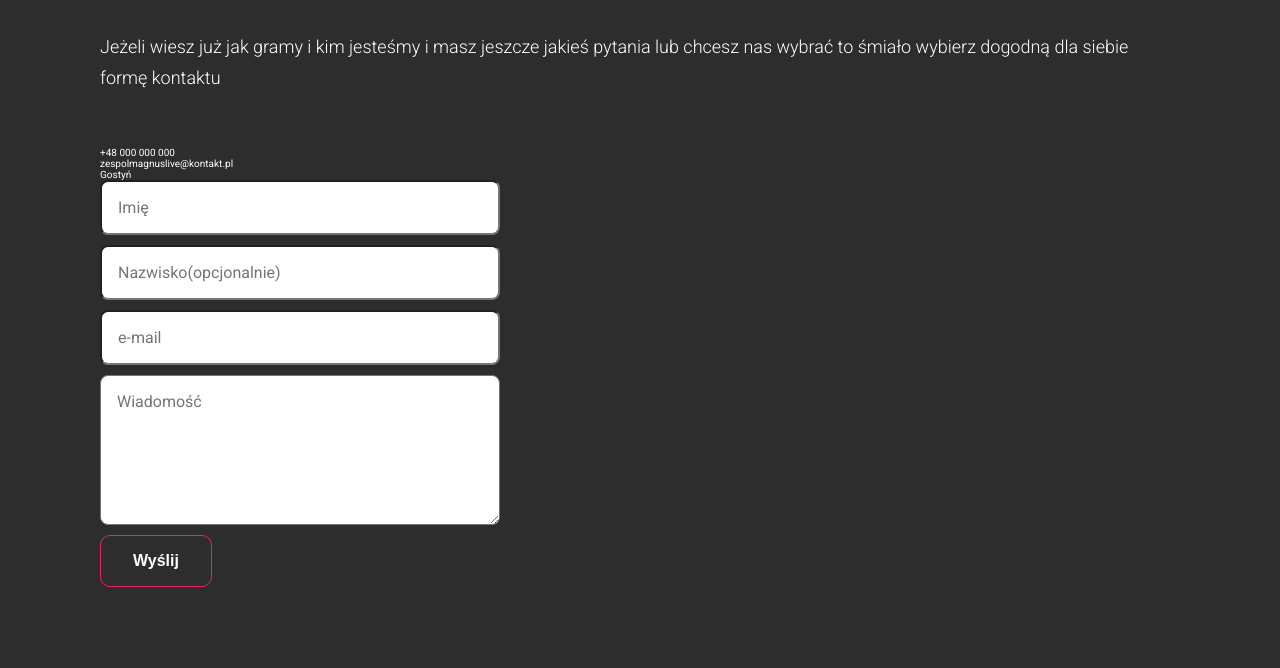
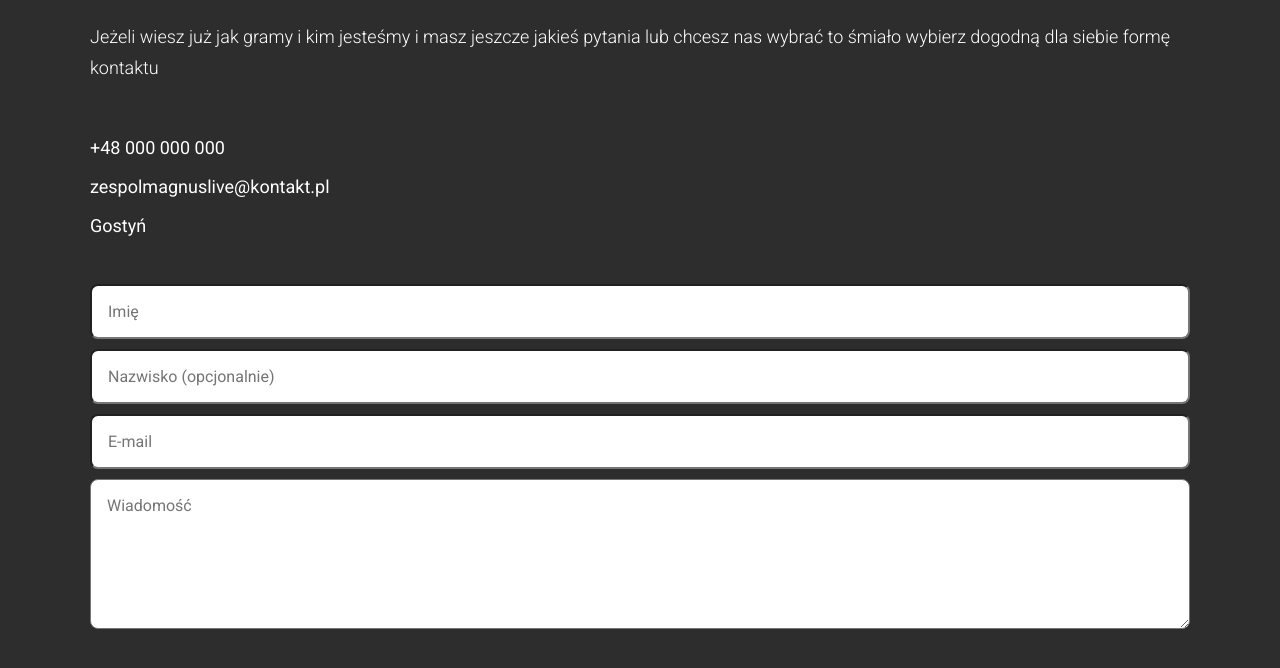
Before and after one commit to m4veric/magnus, a plain HTML site: page contact.html in a window 1280 px wide. Shown: the part 239-907 px from the top of the page. Drawn offline with Linux system fonts and the light colour scheme.

Commit message:
added style to contact form and change sizes

```diff
--- a/contact.html
+++ b/contact.html
@@ -48,19 +48,19 @@
                     chcesz nas wybrać to śmiało wybierz dogodną dla siebie formę kontaktu</p>
                 <div class="contact__container">
                     <div class="contact__info">
-                        <p>+48 000 000 000</p>
-                        <p>zespolmagnuslive@kontakt.pl</p>
-                        <p>Gostyń</p>
+                        <p class="contact__info-item">+48 000 000 000</p>
+                        <p class="contact__info-item">zespolmagnuslive@kontakt.pl</p>
+                        <p class="contact__info-item">Gostyń</p>
                     </div>
                     <form action="mail.php" class="contact__form-box">
                         <div class="contact__box">
                             <input type="text" id="name" name="name" required placeholder="Imię">
                         </div>
                         <div class="contact__box">
-                            <input type="text" id="name" name="surname" placeholder="Nazwisko(opcjonalnie)">
+                            <input type="text" id="name" name="surname" placeholder="Nazwisko (opcjonalnie)">
                         </div>
                         <div class="contact__box">
-                            <input type="email" id="email" name="email" required placeholder="e-mail">
+                            <input type="email" id="email" name="email" required placeholder="E-mail">
                         </div>
                         <div class="contact__box">
                             <textarea name="msq" id="msq" required placeholder="Wiadomość"></textarea>
--- a/src/sass/style.scss
+++ b/src/sass/style.scss
@@ -43,7 +43,7 @@ body {
 }
 
 .section-padding {
-	padding: 7em 4em;
+	padding: 6em 3em;
 }
 
 // navigation
@@ -415,11 +415,19 @@ body {
 	&__container {
 		display: flex;
 		flex-direction: column;
-		justify-content: space-evenly;
+	}
+
+	&__info {
+		margin-bottom: 3em;
+	}
+
+	&__info-item {
+		margin-bottom: 1em;
+		font-size: 1.8rem;
 	}
 
 	&__form-box {
-		width: 400px;
+		width: 100%;
 	}
 
 	&__box {
@@ -442,8 +450,9 @@ body {
 	}
 
 	&__btn {
+		position: relative;
+		margin-top: 2em;
 		padding: 1em 2em;
-		position: relative;
 		background: none;
 		font-size: 1.6rem;
 		font-weight: 600;
@@ -451,12 +460,27 @@ body {
 		border-radius: 10px;
 		border: 1px solid $secondColor;
 		cursor: pointer;
-		transition: background 0.1s;
+		overflow: hidden;
+		z-index: 1;
+	}
 
-		&:hover {
-			background: #222222;
-			color: #bbbbbb;
-		}
+	&__btn::before {
+		content: '';
+		position: absolute;
+		width: 100%;
+		height: 100%;
+		top: 0;
+		left: -100%;
+		background: linear-gradient(
+			137deg,
+			rgba(239, 31, 114, 1) 26%,
+			rgba(99, 204, 237, 1) 84%
+		);
+		transition: left 0.1s;
+		z-index: -1;
+	}
+	&__btn:hover::before {
+		left: 0;
 	}
 }
 
```
Also changed, not shown: dist/css/style.min.css, 1 other file.
